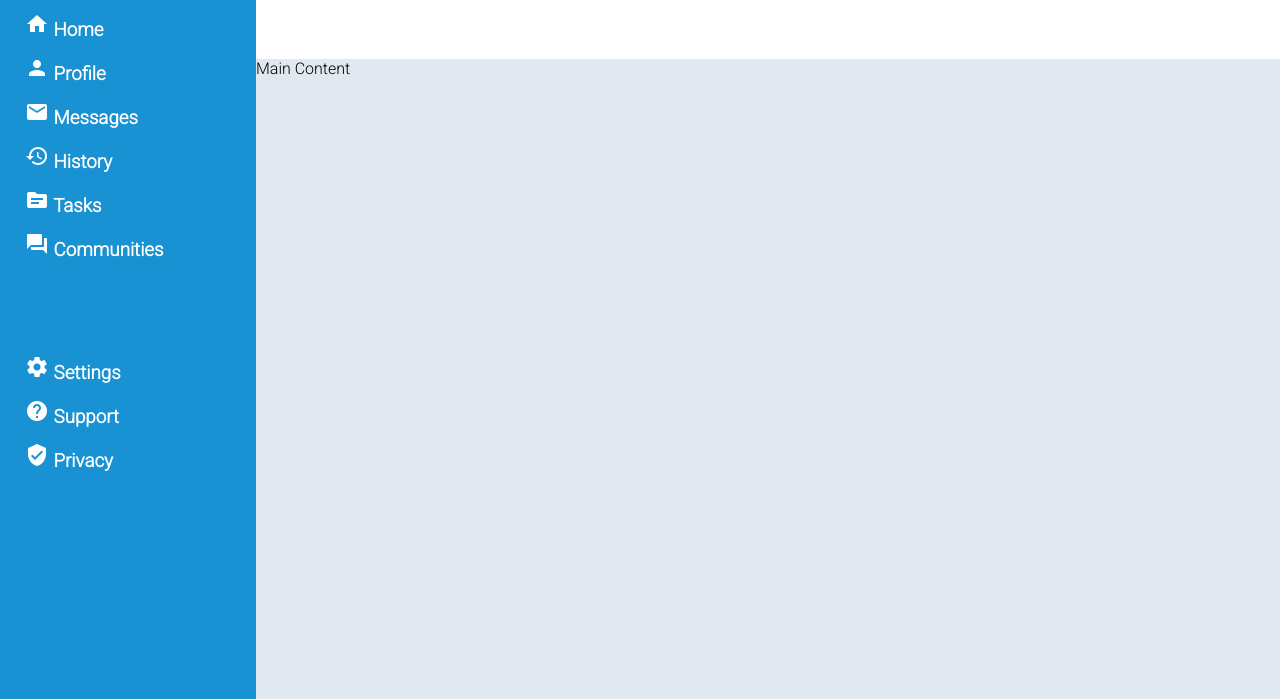
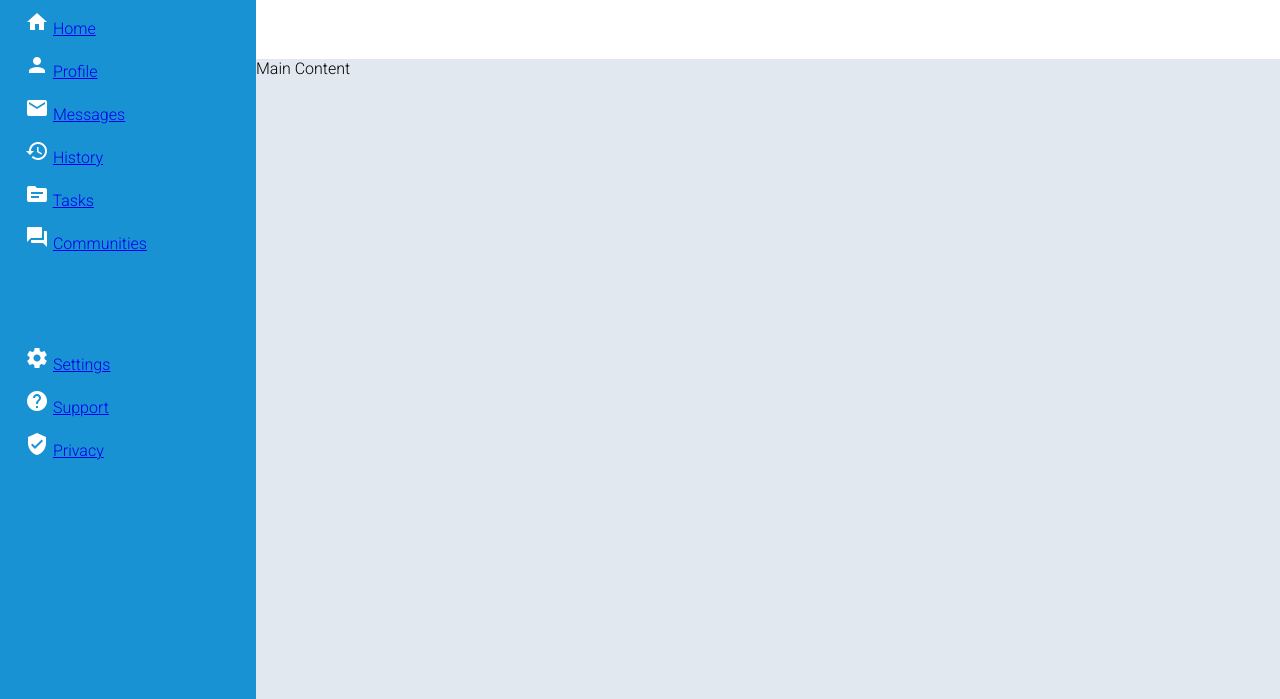
Before and after one commit to zerius182/dashboard-project, a plain HTML site: page index.html in a window 1280 px wide. Shown: the part 101-800 px from the top of the page. Drawn offline with Linux system fonts and the light colour scheme.

Commit message:
SIdebar done

```diff
--- a/index.html
+++ b/index.html
@@ -18,60 +18,70 @@
             <div id="side-div">
                 <div class="side-cont" id="side-head-container">
                     <div class="side-item" id="side-header">
-                        <h2><span class="material-icons">
+                        <span class="material-icons">
                             admin_panel_settings
-                            </span> Dashboard</h2>
+                        </span>
+                        <h1>Dashboard</h1>
                     </div>
                 </div>
 
                 <div class="side-cont" id="side-actions">
                     <div class="side-item" id="side-home">
-                        <h3><span class="material-icons">
+                        <span class="material-icons">
                             home
-                            </span> Home</h3>
+                        </span>
+                        <a href="#">Home</a>
                     </div>
                     <div class="side-item" id="side-profile">
-                        <h3><span class="material-icons">
+                        <span class="material-icons">
                             person
-                            </span> Profile</h3>
+                        </span>
+                        <a href="#">Profile</a>
                     </div>
                     <div class="side-item" id="side-messages">
-                        <h3><span class="material-icons">
+                        <span class="material-icons">
                             mail
-                            </span> Messages</h3>
+                        </span>
+                        <a href="#">Messages</a>
                     </div>
                     <div class="side-item" id="side-history">
-                        <h3><span class="material-icons">
+                        <span class="material-icons">
                             history
-                            </span> History</h3>
+                        </span>
+                        <a href="#">History</a>
                     </div>
                     <div class="side-item" id="side-tasks">
-                        <h3><span class="material-icons">
+                        <span class="material-icons">
                             topic
-                            </span> Tasks</h3>
+                        </span>
+                        <a href="#">Tasks</a>
                     </div>
                     <div class="side-item" id="side-communites">
-                        <h3><span class="material-icons">
+                        <span class="material-icons">
                             forum
-                            </span> Communities</h3>
+                        </span>
+                        <a href="#">Communities</a>
                     </div>
                 </div>
 
                 <div class="side-cont" id="side-settings">
                     <div class="side-item" id="side-history">
-                        <h3><span class="material-icons">
+                        <span class="material-icons">
                             settings
-                            </span> Settings</h3>
+                        </span>
+                        <a href="#">Settings</a>
                     </div>
                     <div class="side-item" id="side-history">
-                        <h3><span class="material-icons">
+                        <span class="material-icons">
                             help
-                            </span> Support</h3>
+                        </span>
+                        <a href="#">Support</a>
                     </div>
                     <div class="side-item" id="side-history">
-                        <h3><span class="material-icons">
+                        <span class="material-icons">
                             verified_user
-                            </span> Privacy</h3>
+                        </span>
+                        <a href="#">Privacy</a>
                     </div>
                 </div>
             </div>
```
